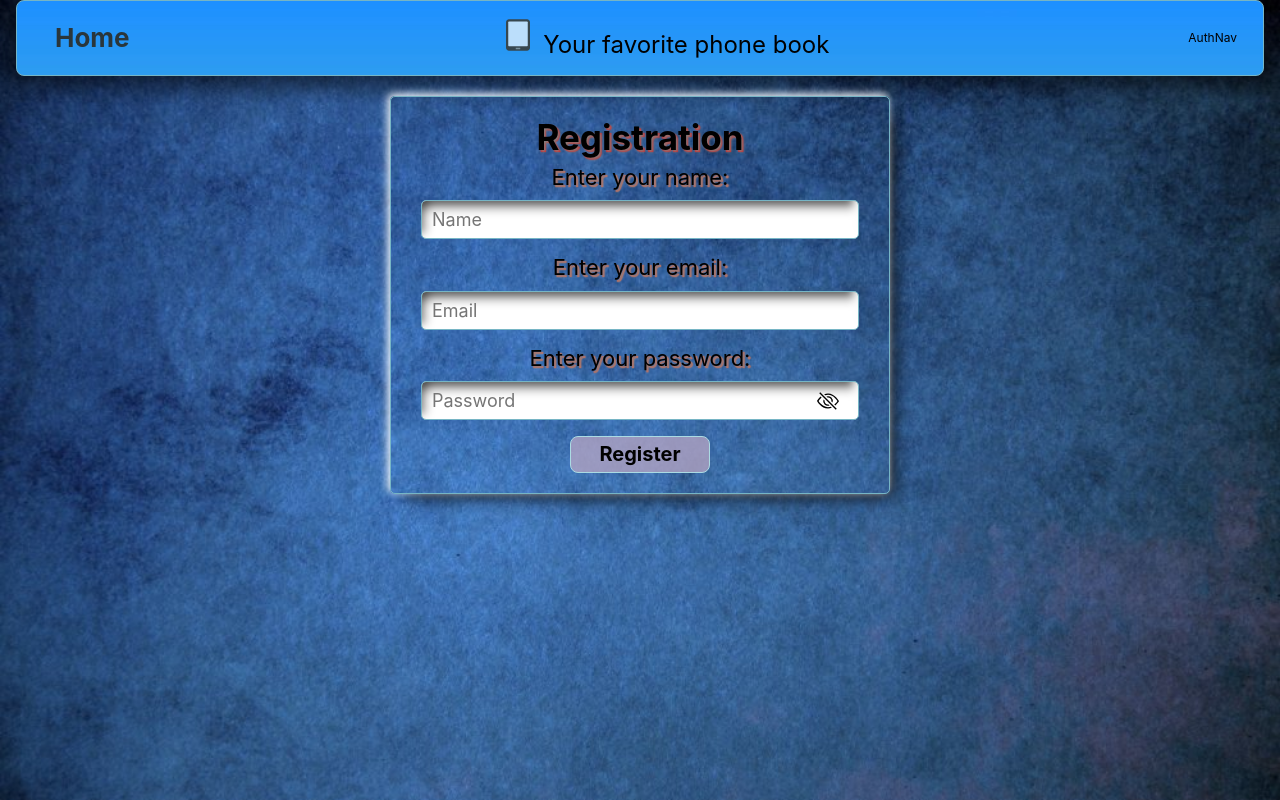
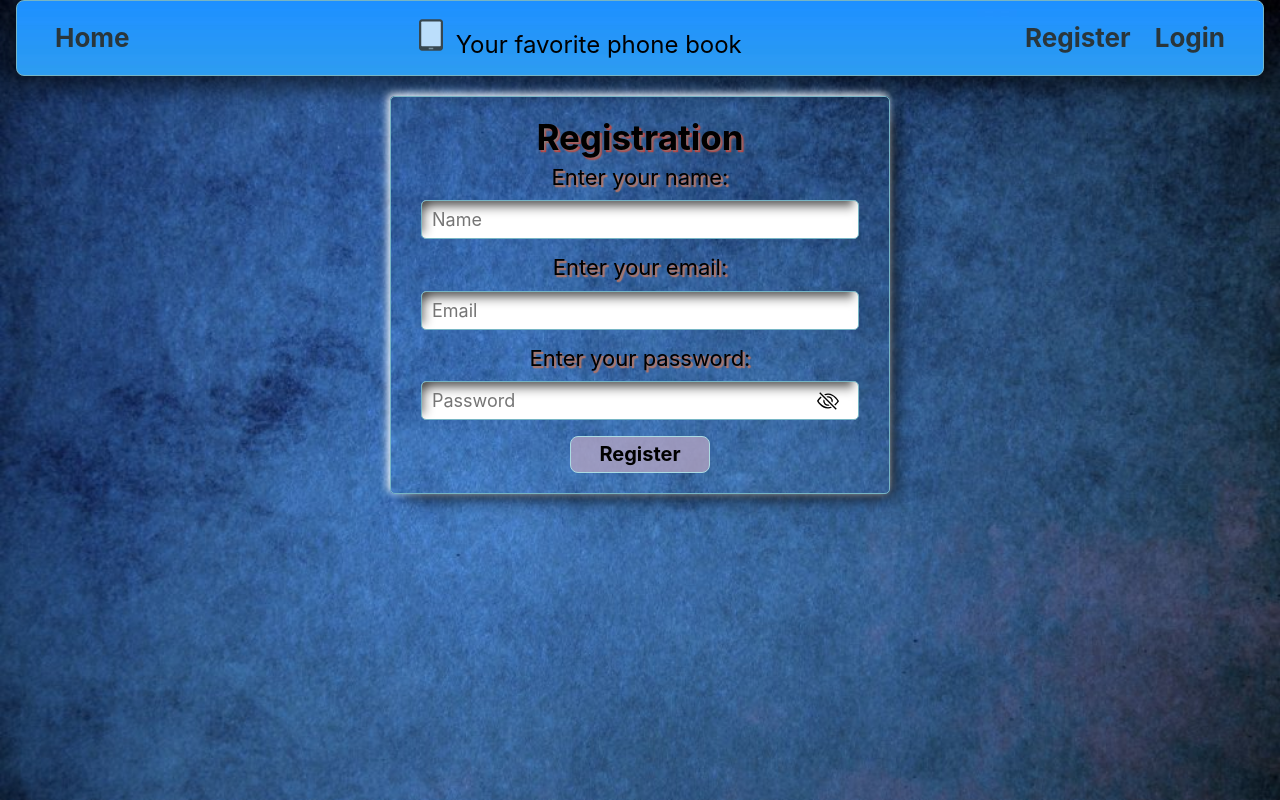
Before and after one commit to PetroMazuryk/goit-react-hw-08, a React (Vite) app: page /register in a window 1280 px wide. Built offline with nearby package versions, Linux system fonts and the light colour scheme.

Commit message:
fixed file

```diff
--- a/src/components/AppBar/AppBar.jsx
+++ b/src/components/AppBar/AppBar.jsx
@@ -1,8 +1,8 @@
 import { FcTabletAndroid } from 'react-icons/fc';
 import { IconContext } from 'react-icons';
 import { Navigation } from '../Navigation/Navigation';
+import { AuthNav } from '../AuthNav/AuthNav';
 import { UserMenu } from '../UserMenu/UserMenu';
-
 import { useAuth } from '../../hooks';
 
 import css from './AppBar.module.css';
@@ -18,7 +18,7 @@ export const AppBar = () => {
         </IconContext.Provider>
         <span className={css.span}> Your favorite phone book</span>
       </div>
-      {isLoggedIn ? <UserMenu /> : <div>AuthNav</div>}
+      {isLoggedIn ? <UserMenu /> : <AuthNav />}
     </header>
   );
 };
--- /dev/null
+++ b/src/components/AuthNav/AuthNav.jsx
@@ -0,0 +1,15 @@
+import { NavLink } from 'react-router-dom';
+import css from './AuthNav.module.css';
+
+export const AuthNav = () => {
+  return (
+    <div>
+      <NavLink to="/register" className={css.link}>
+        Register
+      </NavLink>
+      <NavLink to="/login" className={css.link}>
+        Login
+      </NavLink>
+    </div>
+  );
+};
--- /dev/null
+++ b/src/components/AuthNav/AuthNav.module.css
@@ -0,0 +1,7 @@
+.link {
+  display: inline-block;
+  padding: 12px;
+  font-size: 26px;
+  font-weight: 700;
+  color: #2a363b;
+}
```
